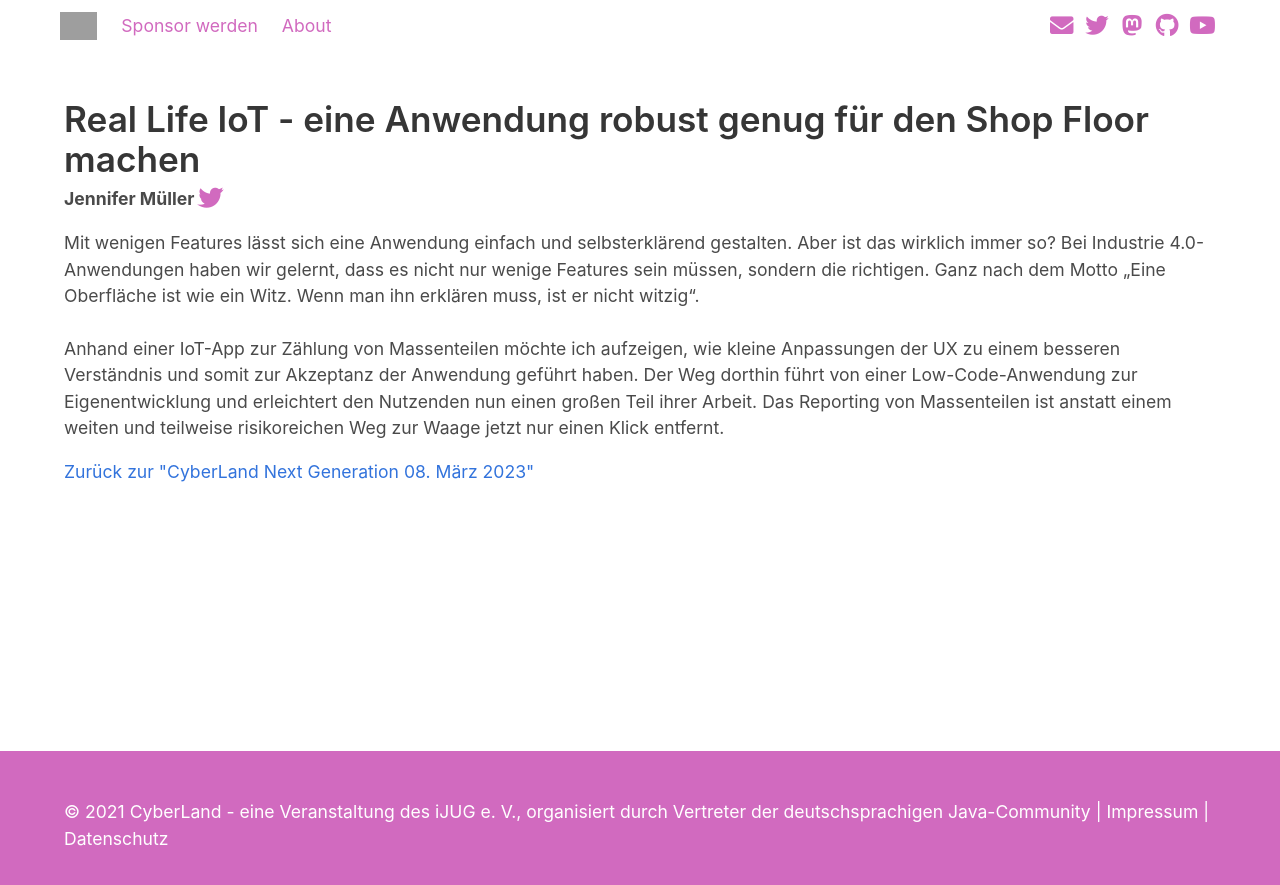
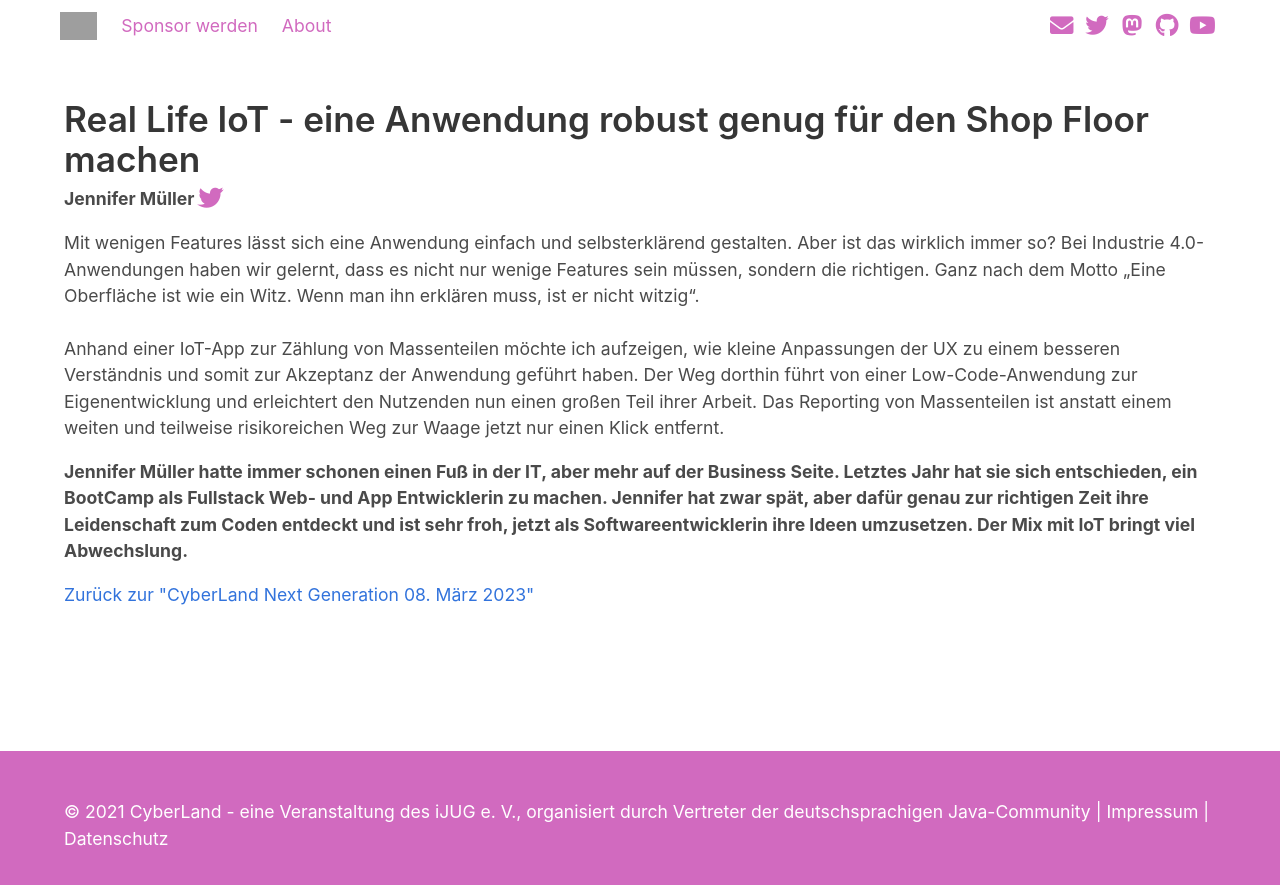
Before and after one commit to CyberLandConf/CyberLandConf.github.io, a Jekyll site: the page built from _sessions/2023-03-next-generation/session-50.md, in a window 1280 px wide. Shown: the top 885 px of the page. Built offline with Jekyll 4.4.1, drawn with Linux system fonts in a browser that asks for light colours; grey boxes are pictures that could not be loaded.

```diff
--- a/_data/speakers.yml
+++ b/_data/speakers.yml
@@ -174,7 +174,7 @@
 - id: 'max-melzer'
   firstName: 'Max'
   lastName: 'Melzer'
-  twitter: ''
+  twitter: '_maxmelzer'
   bio: ''
 - id: 'pauline-schulze'
   firstName: 'Pauline'
@@ -195,4 +195,4 @@
   firstName: 'Jennifer'
   lastName: 'Müller'
   twitter: ''
-  bio: ''
+  bio: 'Jennifer Müller hatte immer schonen einen Fuß in der IT, aber mehr auf der Business Seite. Letztes Jahr hat sie sich entschieden, ein BootCamp als Fullstack Web- und App Entwicklerin zu machen. Jennifer hat zwar spät, aber dafür genau zur richtigen Zeit ihre Leidenschaft zum Coden entdeckt und ist sehr froh, jetzt als Softwareentwicklerin ihre Ideen umzusetzen. Der Mix mit IoT bringt viel Abwechslung.'
```
Also changed, not shown: index.md (+1 -0 lines), assets/speaker/jennifer-mueller.png (added), assets/speaker/max-melzer.png (added).
